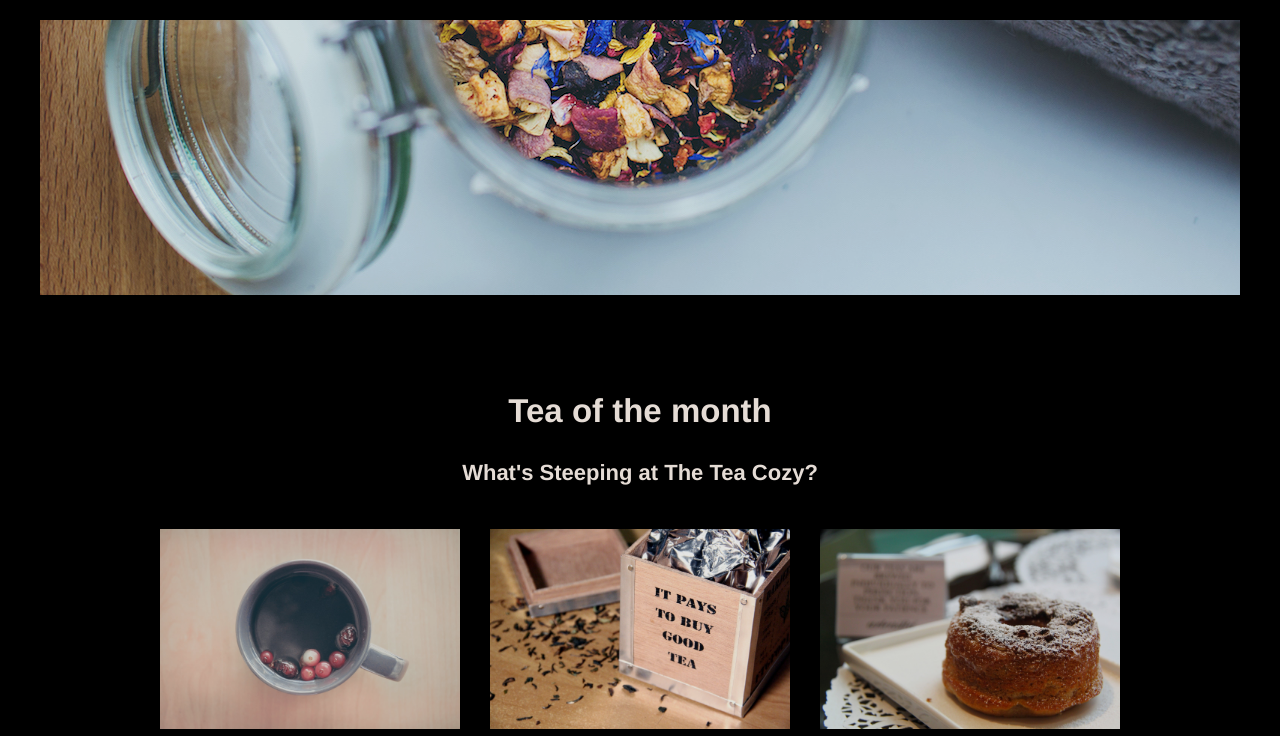
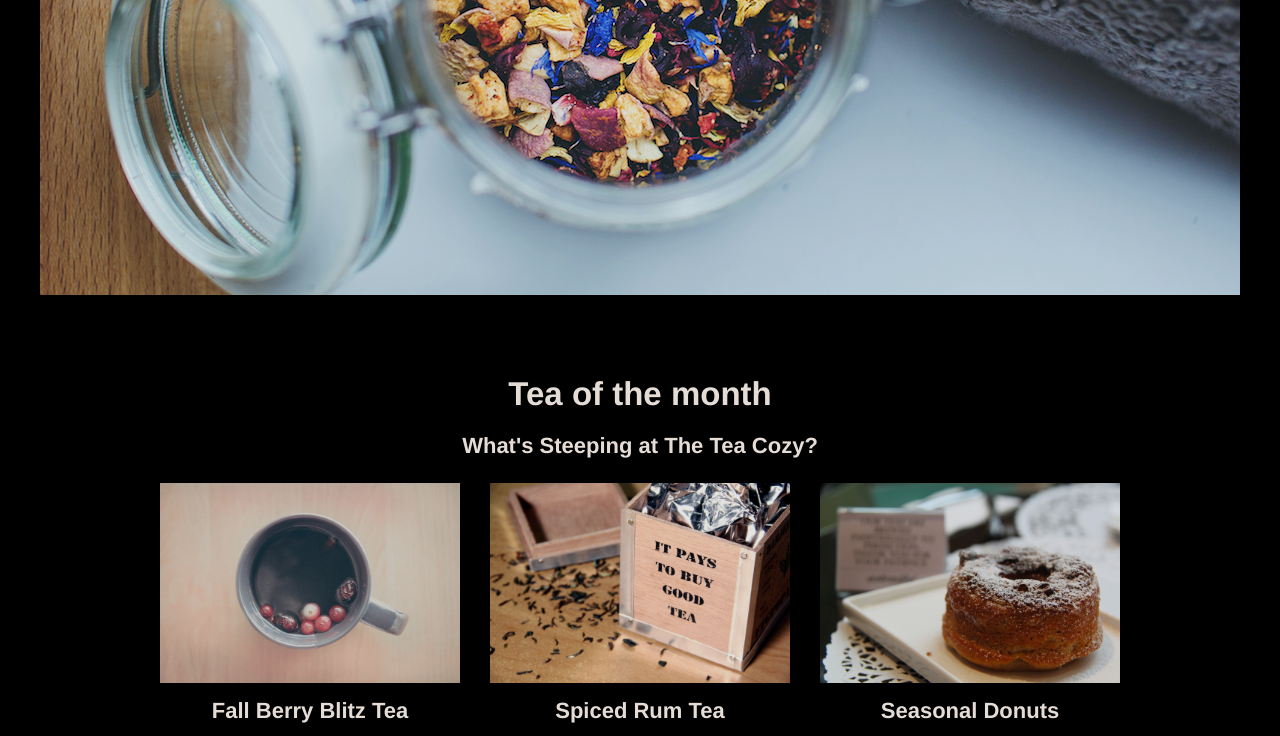
Before and after one commit to Kasiopeia/TeaCozy, a plain HTML site: page index.html in a window 1280 px wide. Shown: the part 474-1210 px from the top of the page. Drawn offline with nearby package versions, Linux system fonts and the light colour scheme.

```diff
--- a/ressources/css/style.css
+++ b/ressources/css/style.css
@@ -4,6 +4,14 @@
 	color: seashell;
 	background-color: black;
 	opacity: 0.9;
+}
+
+h1,
+h2,
+h3,
+h4 {
+	margin: 0;
+	padding: 10px;
 }
 
 .flex-container {
@@ -20,6 +28,7 @@
 	border-bottom: 1px solid seashell;
 	height: 69px;
 	background-color: black;
+	opacity: 0,9;
 }
 
 .logo {
```
Also changed, not shown: index.html (+2 -2 lines), 1 other file.
